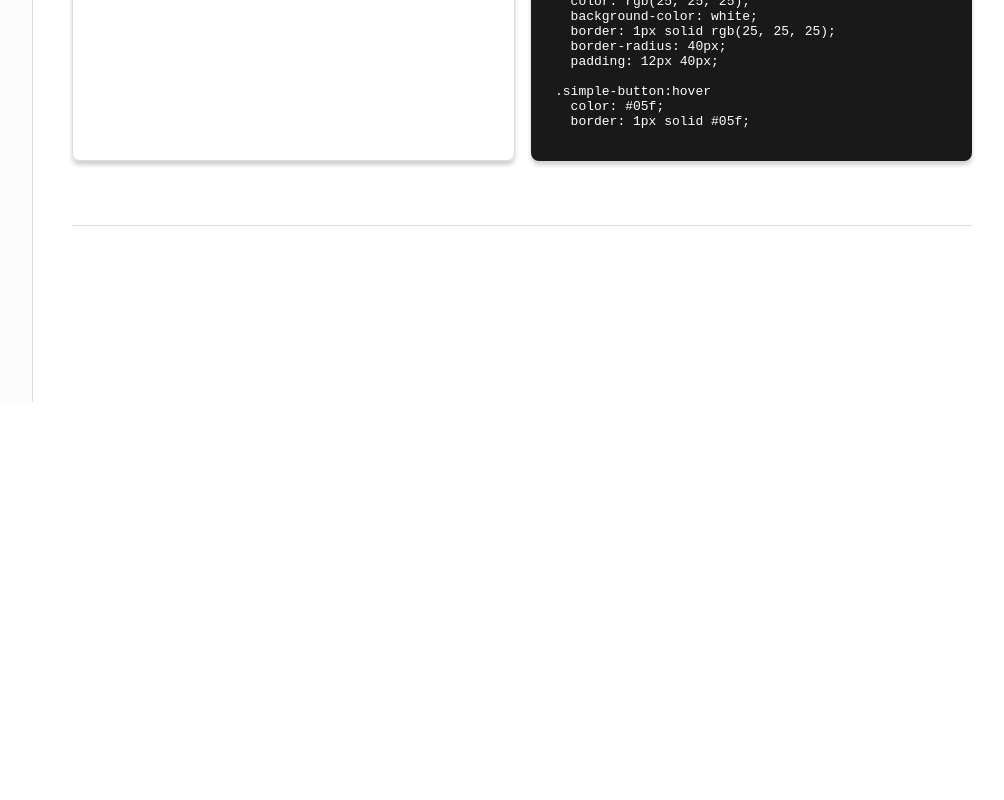
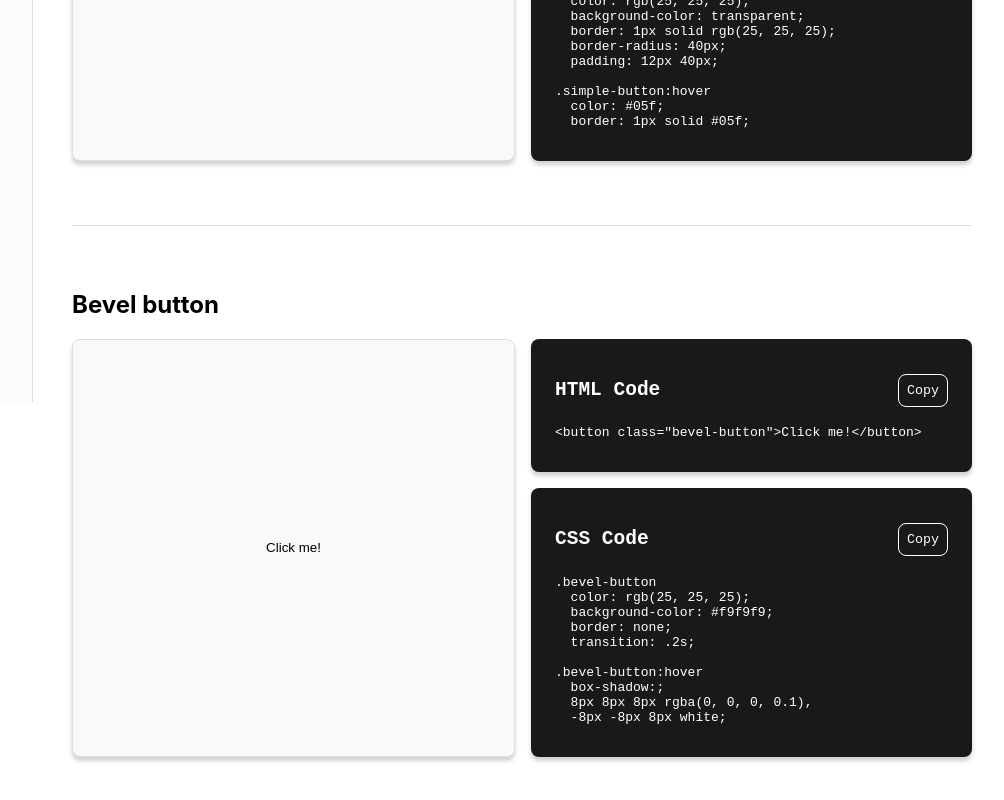
Before and after one commit to JoeEstrem/css-made-simple, a React (Create React App) app: page /buttons in a window 1280 px wide. Shown: the part 486-1286 px from the top of the page, without its empty margins (248-1252 px from the left). Before the commit the page ends 920 px from the top, so only its background shows below. Built offline with nearby package versions, Linux system fonts and the light colour scheme.

Commit message:
added bevel button

```diff
--- a/src/components/ButtonsPage.css
+++ b/src/components/ButtonsPage.css
@@ -20,6 +20,7 @@
   display: flex;
   align-items: center;
   justify-content: center;
+  background-color: #f9f9f9;
 }
 
 .code-card {
@@ -84,7 +85,7 @@
 .simple-button {
   padding: 12px 40px;
   border-radius: 40px;
-  background-color: white;
+  background-color: transparent;
   border: 1px solid rgb(25, 25, 25);
 }
 
@@ -97,3 +98,16 @@
   color: #05f;
   border: 1px solid #05f
 }
+
+.bevel-button {
+  background: #f9f9f9;
+  padding: 24px 40px;
+  border: none;
+  transition: .2s;
+}
+
+.bevel-button:hover {
+  box-shadow:
+  8px 8px 8px rgba(0, 0, 0, 0.1),
+  -8px -8px 8px white;
+}
--- a/src/components/ButtonsPage.js
+++ b/src/components/ButtonsPage.js
@@ -72,7 +72,7 @@ function ButtonsPage() {
                   handleClick(event);
                   const codeCopy = `.simple-button {
                                       color: rgb (25, 25, 25);
-                                      background-color: white;
+                                      background-color: transparent;
                                       border: 1px solid rgb (25, 25, 25);
                                       border-radius: 40px;
                                       padding: 12px 40px;
@@ -95,7 +95,7 @@ function ButtonsPage() {
             <p className="code-text">
               .simple-button <br />
                     &nbsp;&nbsp;color: rgb(25, 25, 25);<br />
-                    &nbsp;&nbsp;background-color: white;<br />
+                    &nbsp;&nbsp;background-color: transparent;<br />
                     &nbsp;&nbsp;border: 1px solid rgb(25, 25, 25);<br />
                     &nbsp;&nbsp;border-radius: 40px;<br />
                     &nbsp;&nbsp;padding: 12px 40px;<br />
@@ -110,8 +110,90 @@ function ButtonsPage() {
 
       <div className="divider"></div>
 
+      {/* COMPONENT */}
+      <h2>Bevel button</h2>
+            <div className="component-block">
+              <div className="component-card">
+                <button className="bevel-button">
+                  Click me!
+                </button>
+              </div>
 
+              {/* COMPONENT CODE */}
+              <div className="code-cards">
+                <div className="code-card"> {/* HTML */}
+                  <div className="code-elements">
+                    <div>
+                      <h2 className="code-h2">HTML Code</h2>
+                    </div>
+                    <button
+                      className="copy-button-default"
+                      onClick={ (event) => {
+                        handleClick(event);
+                        const codeCopy = `<button class="bevel-button">Click me!</button>`;
+                        navigator.clipboard.writeText(codeCopy).then(() => {
+                          alert('Copied to clipboard!');
+                        }).catch(err => {
+                          console.error('Failed to copy text: ', err);
+                        });
+                      }}
+                    >
+                      {buttonText}
+                    </button>
+                  </div>
+                  <p className="code-text">
+                    &lt;button class=&quot;bevel-button&quot;&gt;Click me!&lt;/button&gt;
+                  </p>
+                </div>
 
+                <div className="code-card"> {/* CSS */}
+                  <div className="code-elements">
+                    <div>
+                      <h2 className="code-h2">CSS Code</h2>
+                    </div>
+                    <button
+                      className="copy-button-default"
+                      onClick={ (event) => {
+                        handleClick(event);
+                        const codeCopy = `.bevel-button {
+                                            background: #f9f9f9;
+                                            padding: 24px 40px;
+                                            border: none;
+                                            transition: .2s;
+                                          }
+
+                                          .bevel-button:hover {
+                                            box-shadow:
+                                            8px 8px 8px rgba(0, 0, 0, 0.1),
+                                            -8px -8px 8px white;
+                                          }`;
+                        navigator.clipboard.writeText(codeCopy).then(() => {
+                          alert('Copied to clipboard!');
+                        }).catch(err => {
+                          console.error('Failed to copy text: ', err);
+                        });
+                      }}
+                    >
+                      {buttonText}
+                    </button>
+                  </div>
+                  <p className="code-text">
+                    .bevel-button <br />
+                          &nbsp;&nbsp;color: rgb(25, 25, 25);<br />
+                          &nbsp;&nbsp;background-color: #f9f9f9;<br />
+                          &nbsp;&nbsp;border: none;<br />
+                          &nbsp;&nbsp;transition: .2s;<br />
+                    <br />
+                    .bevel-button:hover <br />
+                      &nbsp;&nbsp;box-shadow:;<br />
+                      &nbsp;&nbsp;8px 8px 8px rgba(0, 0, 0, 0.1),<br />
+                      &nbsp;&nbsp;-8px -8px 8px white;<br />
+                  </p>
+                </div>
+              </div>
+            </div>
+
+          <div className="divider"></div>
 
 
     </div>
```
